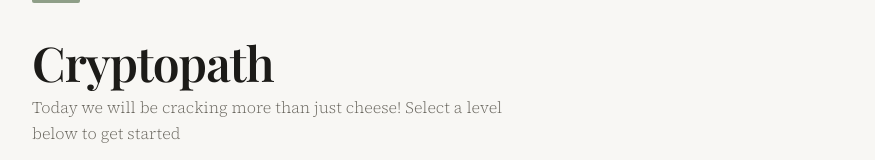
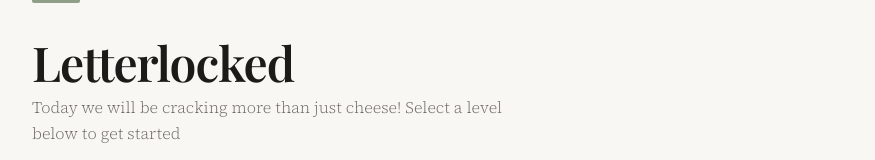
Before and after one commit to JimPilk/Cryptograph, a plain HTML site: page index.html in a window 1280 px wide. Shown: the top 160 px of the page, without its empty margins (202-1077 px from the left). Drawn offline with nearby package versions, Linux system fonts and the light colour scheme.

Commit message:
Updated name

```diff
--- a/index.html
+++ b/index.html
@@ -4,12 +4,12 @@
         <meta charset="UTF-8" />
 
         <link rel="stylesheet" href="index.css" />
-        <title>Cryptopath</title>
+        <title>Letterlocked</title>
         <script src="levelData.js"></script>
     </head>
     <body>
         <div id="title"></div>
-        <h1>Cryptopath</h1>
+        <h1>Letterlocked</h1>
         <p>
             Today we will be cracking more than just cheese! Select a level
             below to get started
```
